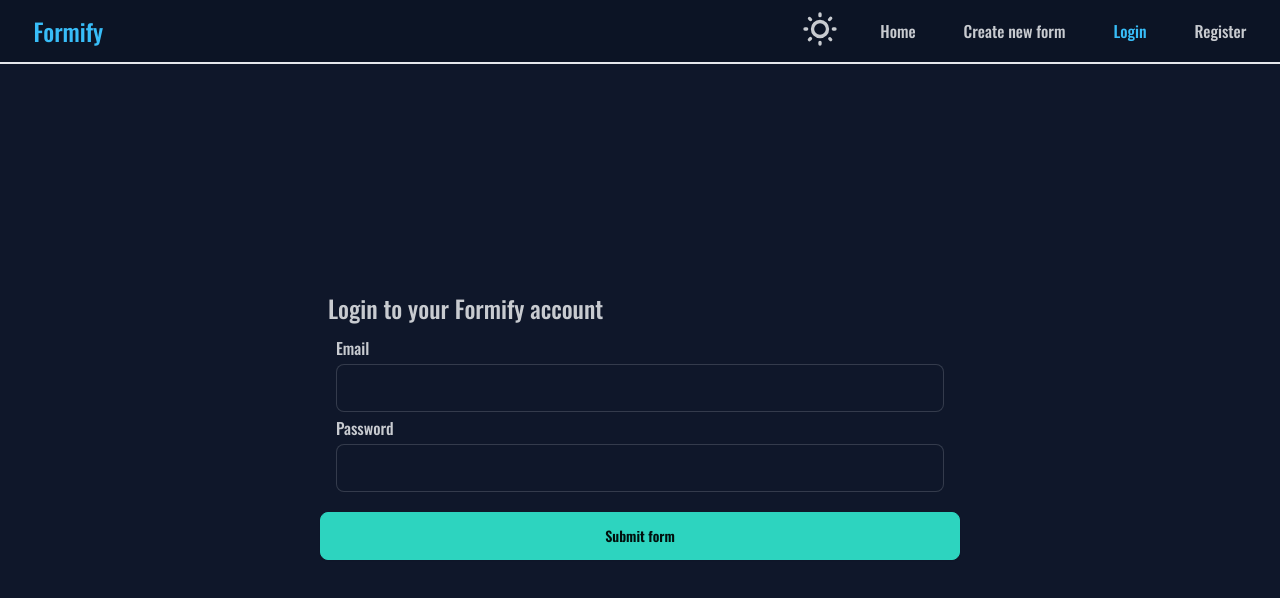
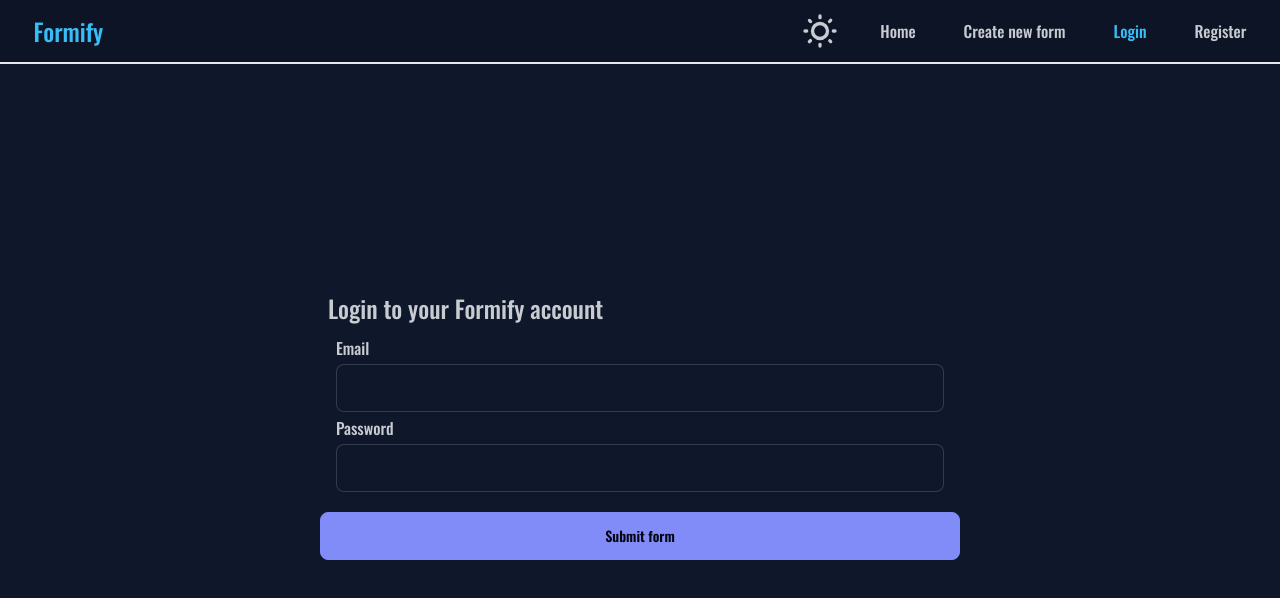
Before and after one commit to techbabette/ReactJSONForm, a React (Vite) app: page /login in a window 1280 px wide. Shown: the top 598 px of the page. Built offline with nearby package versions, Linux system fonts and the light colour scheme.

Commit message:
[FIX] NavBarThemeToggle properly displayed on mobile, colors changed to fit theme

```diff
--- a/src/FormComplete.jsx
+++ b/src/FormComplete.jsx
@@ -54,7 +54,7 @@ function FormComplete(props){
     <div className="w-full">
         <h1 className="p-2 text-2xl">{form.formName}</h1>
         <FormInputs form={form} errors={formErrors} value={formValue} onChange={handleChange}/>
-        <button type="button" className="btn btn-success w-full px-2 my-5" onClick={handleSubmit}>Submit form</button>
+        <button type="button" className="btn btn-secondary w-full px-2 my-5" onClick={handleSubmit}>Submit form</button>
     </div>
     );
 }
--- a/src/FormInputsItem.jsx
+++ b/src/FormInputsItem.jsx
@@ -21,7 +21,7 @@ function FormInputsItem(props){
         label = false;
     }
 
-    let error = <span className="alert alert-error my-2">{props.error}</span>
+    let error = <span className="alert alert-warning my-2">{props.error}</span>
 
     let handleInputChange = function(value){
         props.onChange(value);
--- a/src/NavBarDropdown.jsx
+++ b/src/NavBarDropdown.jsx
@@ -10,14 +10,14 @@ function NavBarDropdown(props){
 
     return (
         <>
-    <button type="button" onClick={toggleDropdown} className="inline-flex items-center p-2 w-10 h-10 justify-center text-sm text-gray-500 rounded-lg md:hidden hover:bg-gray-100 focus:outline-none focus:ring-2 focus:ring-gray-200 dark:text-gray-400 bg-white hover:bg-gray-700 dark:focus:ring-gray-600" aria-controls="navbar-default" aria-expanded="false">
+    <button type="button" onClick={toggleDropdown} className={"inline-flex items-center p-2 w-10 h-10 justify-center text-sm text-gray-500 rounded-lg md:hidden bg-base border border-secondary" + (showDropdown ? " border-4" : "")} aria-controls="navbar-default" aria-expanded="false">
         <span className="sr-only">Open main menu</span>
         <svg className="w-5 h-5" aria-hidden="true" xmlns="http://www.w3.org/2000/svg" fill="none" viewBox="0 0 17 14">
             <path stroke="currentColor" strokeLinecap="round" strokeLinejoin="round" strokeWidth="2" d="M1 1h15M1 7h15M1 13h15"/>
         </svg>
     </button>
     <div className={`${showDropdown ? "" : "hidden"} w-full md:block md:w-auto bg-base-200`}>
-        <ul className="w-full font-medium flex flex-col p-4 md:p-0 mt-4 border border-gray-100 rounded-lg md:flex-row md:space-x-8 rtl:space-x-reverse md:mt-0 md:border-0">
+        <ul className="w-full font-medium flex flex-col p-4 md:p-0 mt-4 rounded-lg md:flex-row md:space-x-8 rtl:space-x-reverse md:mt-0 md:border-0">
         <NavBarThemeToggle/>
             {props.links}
         </ul>
--- a/src/NavBarThemeToggle.jsx
+++ b/src/NavBarThemeToggle.jsx
@@ -5,10 +5,10 @@ function NavBarThemeToggle(){
     const dispatch = useDispatch();
 
     return (
-        <li>
+        <li className="flex items-center justify-center">
         <label className="swap swap-rotate">
             {/* this hidden checkbox controls the state */}
-            <input type="checkbox" className="theme-controller" onClick={() => dispatch(switchMode())} value={theme} />
+            <input type="checkbox" className="theme-controller fixed" onClick={() => dispatch(switchMode())} value={theme} />
 
             {/* sun icon */}
             <svg className="swap-off fill-current w-10 h-10" xmlns="http://www.w3.org/2000/svg" viewBox="0 0 24 24"><path d="M5.64,17l-.71.71a1,1,0,0,0,0,1.41,1,1,0,0,0,1.41,0l.71-.71A1,1,0,0,0,5.64,17ZM5,12a1,1,0,0,0-1-1H3a1,1,0,0,0,0,2H4A1,1,0,0,0,5,12Zm7-7a1,1,0,0,0,1-1V3a1,1,0,0,0-2,0V4A1,1,0,0,0,12,5ZM5.64,7.05a1,1,0,0,0,.7.29,1,1,0,0,0,.71-.29,1,1,0,0,0,0-1.41l-.71-.71A1,1,0,0,0,4.93,6.34Zm12,.29a1,1,0,0,0,.7-.29l.71-.71a1,1,0,1,0-1.41-1.41L17,5.64a1,1,0,0,0,0,1.41A1,1,0,0,0,17.66,7.34ZM21,11H20a1,1,0,0,0,0,2h1a1,1,0,0,0,0-2Zm-9,8a1,1,0,0,0-1,1v1a1,1,0,0,0,2,0V20A1,1,0,0,0,12,19ZM18.36,17A1,1,0,0,0,17,18.36l.71.71a1,1,0,0,0,1.41,0,1,1,0,0,0,0-1.41ZM12,6.5A5.5,5.5,0,1,0,17.5,12,5.51,5.51,0,0,0,12,6.5Zm0,9A3.5,3.5,0,1,1,15.5,12,3.5,3.5,0,0,1,12,15.5Z"/></svg>
```
